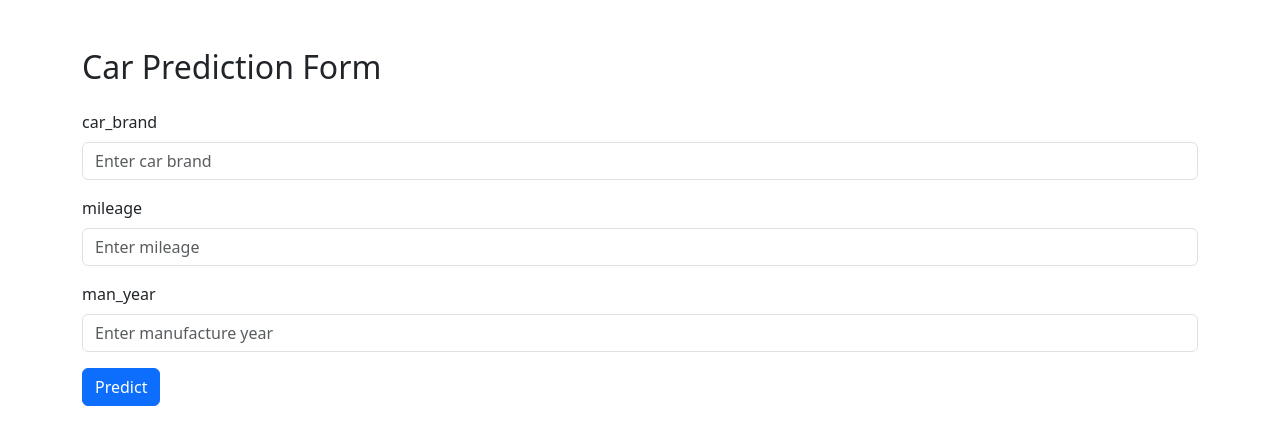
After one commit to codingburgas/2425-11-b-pp-student-practices-assignment-LPApostolov21, a Flask app: page /predict in a window 1280 px wide. The commit adds this page. Shown: the top 445 px of the page. Run offline with Flask 3, Linux system fonts and the light colour scheme.

Commit message:
Add the new html files and detailing the new table for the db

```diff
--- a/Mech/main/routes.py
+++ b/Mech/main/routes.py
@@ -2,6 +2,8 @@
 
 from flask import Blueprint, render_template
 from flask_login import login_required
+
+from forms import LogisticsForm
 
 main = Blueprint('main', __name__, template_folder='templates')
 
@@ -11,6 +13,9 @@ def index():
     return render_template('main.html')
 
 
-@main.route('/about')
-def about():
-    return "About Page"
+@main.route('/predict')
+def predict():
+    form = LogisticsForm()
+    if form.validate_on_submit():
+        pass
+    return render_template('predict.html', form=form)
--- a/Mech/main/templates/main.html
+++ b/Mech/main/templates/main.html
@@ -10,6 +10,7 @@
             font-family: 'Inter', sans-serif;
             background-color: #f0f4f8;
         }
+
         .hero-section {
             height: 100vh;
             width: 100vw;
@@ -57,9 +58,7 @@
             <h1 class="text-5xl md:text-6xl font-extrabold mb-8 drop-shadow-lg">
                 Find out the price of your car!
             </h1>
-            <button class="bg-blue-600 hover:bg-blue-700 text-white font-bold py-4 px-8 rounded-full shadow-lg transition duration-300 ease-in-out transform hover:scale-105 focus:outline-none focus:ring-4 focus:ring-blue-500 focus:ring-opacity-50">
-                Predict
-            </button>
+            <a href="{{ url_for('main.predict') }}">Predict here</a>
         </div>
     </div>
 </body>
--- /dev/null
+++ b/Mech/main/templates/predict.html
@@ -0,0 +1,45 @@
+<!-- templates/predict.html -->
+<!DOCTYPE html>
+<html lang="en">
+<head>
+    <meta charset="UTF-8">
+    <title>Car Prediction Form</title>
+    <link rel="stylesheet" href="https://cdn.jsdelivr.net/npm/bootstrap@5.3.0/dist/css/bootstrap.min.css">
+</head>
+<body>
+    <div class="container mt-5">
+        <h2 class="mb-4">Car Prediction Form</h2>
+        <form method="POST" action="">
+            {{ form.hidden_tag() }}
+
+            <div class="mb-3">
+                {{ form.car_brand.label(class="form-label") }}
+                {{ form.car_brand(class="form-control", placeholder="Enter car brand") }}
+                {% if form.car_brand.errors %}
+                    <div class="text-danger">{{ form.car_brand.errors[0] }}</div>
+                {% endif %}
+            </div>
+
+            <div class="mb-3">
+                {{ form.mileage.label(class="form-label") }}
+                {{ form.mileage(class="form-control", placeholder="Enter mileage") }}
+                {% if form.mileage.errors %}
+                    <div class="text-danger">{{ form.mileage.errors[0] }}</div>
+                {% endif %}
+            </div>
+
+            <div class="mb-3">
+                {{ form.man_year.label(class="form-label") }}
+                {{ form.man_year(class="form-control", placeholder="Enter manufacture year") }}
+                {% if form.man_year.errors %}
+                    <div class="text-danger">{{ form.man_year.errors[0] }}</div>
+                {% endif %}
+            </div>
+
+            <div class="mb-3">
+                {{ form.submit(class="btn btn-primary") }}
+            </div>
+        </form>
+    </div>
+</body>
+</html>
--- a/forms.py
+++ b/forms.py
@@ -12,3 +12,9 @@ class LoginForm(FlaskForm):
     username = StringField('Username', validators=[DataRequired()])
     password = PasswordField('Password', validators=[DataRequired()])
     submit = SubmitField('Login')
+
+class LogisticsForm(FlaskForm):
+    car_brand = StringField('car_brand', validators=[DataRequired(), Length(min=3, max=20)])
+    mileage = StringField('mileage', validators=[DataRequired(), Length(min=3, max=20)])
+    man_year = StringField('man_year', validators=[DataRequired(), Length(min=3, max=20)])
+    submit = SubmitField('Predict')
--- a/init_db.py
+++ b/init_db.py
@@ -1,4 +1,4 @@
-from run import create_app
+from app import create_app
 from models import db
 
 app = create_app()
```
Also changed, not shown: app.py (renamed from run.py), instance/site.db.
